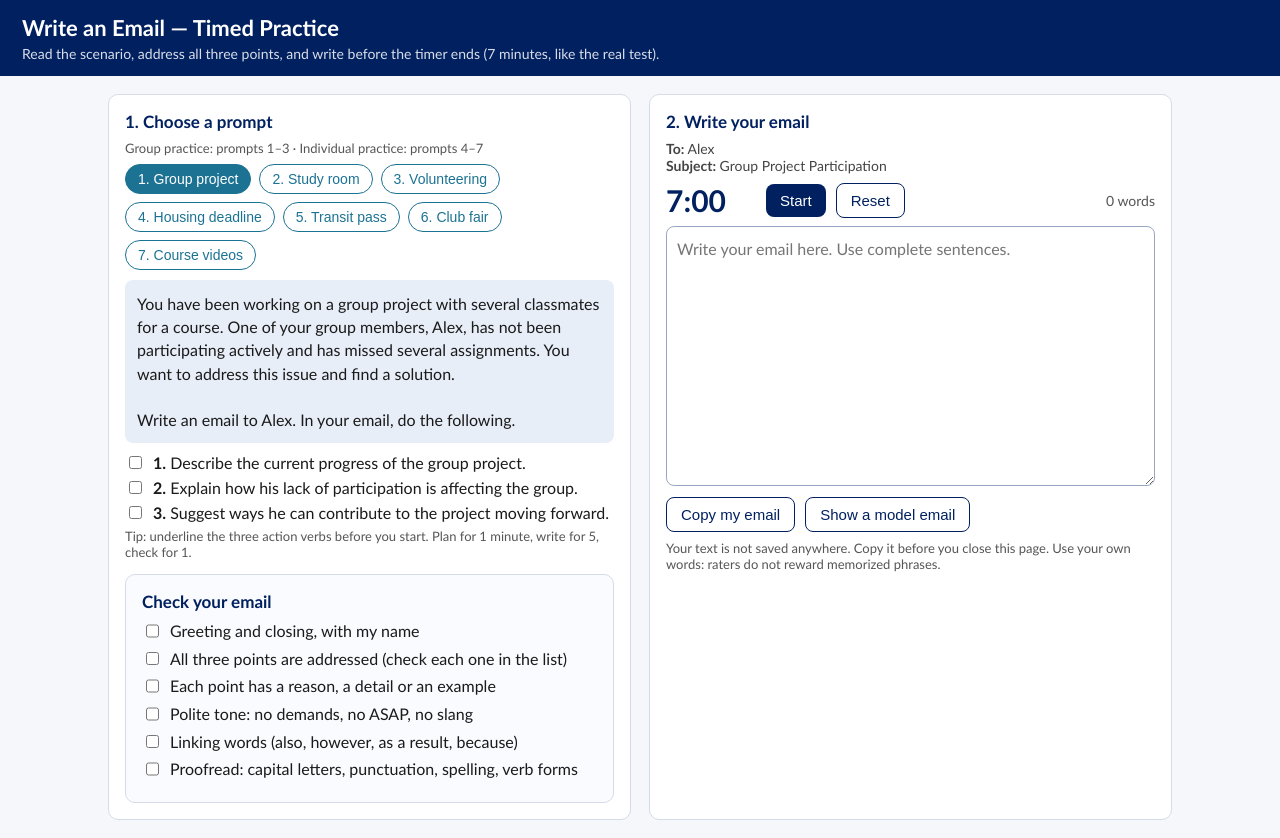
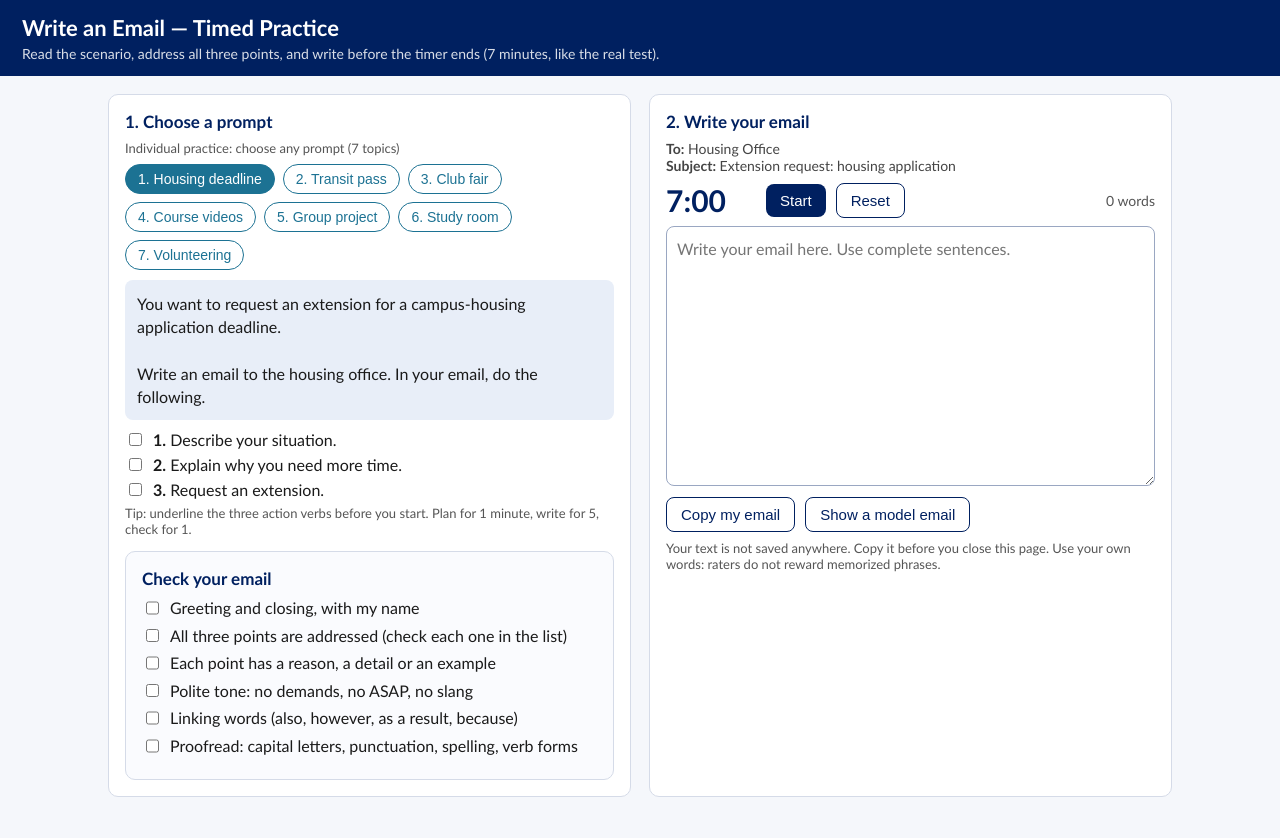
Before and after one commit to lidi27-max/Prep, a plain HTML site: page email_practice_tool.html in a window 1280 px wide. After the commit the page ends 815 px from the top, so only its background shows below. Drawn offline with Linux system fonts and the light colour scheme.

Commit message:
Add files via upload

```diff
--- a/email_practice_tool.html
+++ b/email_practice_tool.html
@@ -93,13 +93,13 @@ individual:[
 ]};
 const CH=["Greeting and closing, with my name","All three points are addressed (check each one in the list)","Each point has a reason, a detail or an example","Polite tone: no demands, no ASAP, no slang","Linking words (also, however, as a result, because)","Proofread: capital letters, punctuation, spelling, verb forms"];
 const q=new URLSearchParams(location.search);
-let setName=q.get('set')==='individual'?'individual':(q.get('set')==='group'?'group':null);
+let setName=null;
 const $=id=>document.getElementById(id);
 let all=[];let cur=0;let t=420,iv=null;
 function build(){
- all=setName?P[setName]:P.group.concat(P.individual);
+ all=P.individual.concat(P.group);
  const tabs=$('tabs');tabs.innerHTML='';
- if(!setName){const s=document.createElement('div');s.style.cssText='width:100%;font-size:13px;color:#555';s.textContent='Group practice: prompts 1–3 · Individual practice: prompts 4–7';tabs.appendChild(s)}
+ if(!setName){const s=document.createElement('div');s.style.cssText='width:100%;font-size:13px;color:#555';s.textContent='Individual practice: choose any prompt (7 topics)';tabs.appendChild(s)}
  all.forEach((p,i)=>{const b=document.createElement('button');b.textContent=(i+1)+'. '+p.n;b.onclick=()=>pick(i);tabs.appendChild(b)});
  $('checks').innerHTML=CH.map(c=>'<label><input type="checkbox"> '+c+'</label>').join('');
  pick(0);
```
